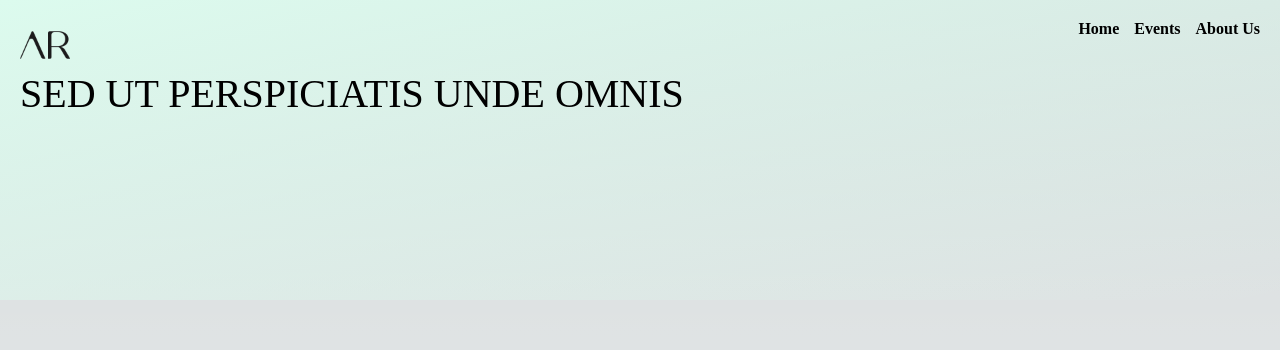
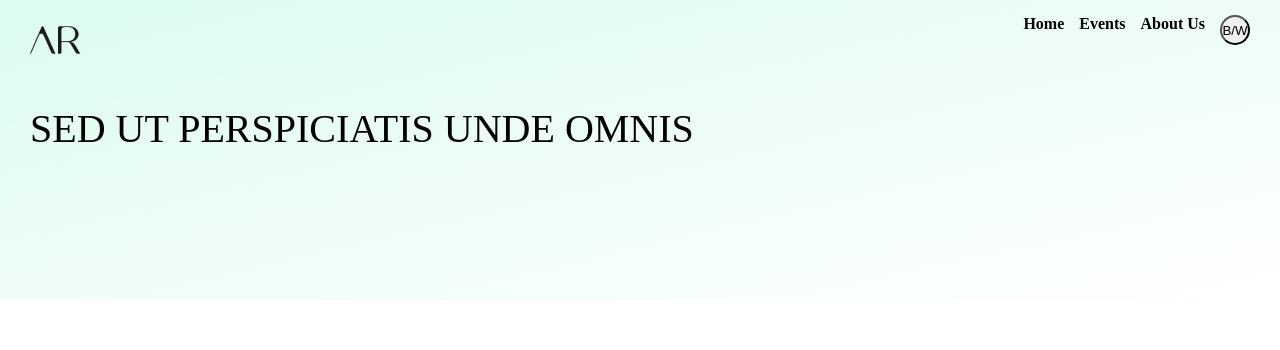
Before and after one commit to Shelby243/EventsWeb, a Next.js app: page / in a window 1280 px wide. Shown: the top 350 px of the page. Built offline with nearby package versions, Linux system fonts and the light colour scheme.

Commit message:
dark mode

```diff
--- a/package.json
+++ b/package.json
@@ -9,6 +9,10 @@
     "lint": "next lint"
   },
   "dependencies": {
+    "@fortawesome/fontawesome-svg-core": "^6.2.1",
+    "@fortawesome/free-regular-svg-icons": "^6.2.1",
+    "@fortawesome/free-solid-svg-icons": "^6.2.1",
+    "@fortawesome/react-fontawesome": "^0.2.0",
     "@next/font": "13.1.5",
     "eslint": "8.32.0",
     "eslint-config-next": "13.1.5",
--- a/pages/_app.js
+++ b/pages/_app.js
@@ -1,14 +1,23 @@
 import MainLayout from '@/src/components/layout/main-layout'
 import '@/styles/globals.css'
 import '@/styles/general.sass'
+import { useState } from 'react'
+
 export default function App({ Component, pageProps }) {
+  const [login,setLogin]=useState(false)
+  const [dark,setDark]=useState(false)
+  const changeBack=()=>{
+    setLogin(!login)
+    setDark(!dark)
+  }
 
   return (
-    <>
-    <MainLayout>
+    // eslint-disable-next-line react/jsx-no-duplicate-props
+    <div style={{backgroundColor:login?"#000000":"#fff",color:login?"#fff":"#000000"}} >
+    <MainLayout changeBack={changeBack} >
     <Component {...pageProps} />
     </MainLayout>
 
-    </>
+    </div>
   )
 }
--- a/src/components/header/header.jsx
+++ b/src/components/header/header.jsx
@@ -1,6 +1,7 @@
 import Link from "next/link"
 import Image from "next/image"
-export const Header=()=>{
+import { FontAwesomeIcon } from "@fortawesome/react-fontawesome"
+export const Header=({changeBack})=>{
     return (
         <header>
             <div>
@@ -23,6 +24,11 @@ export const Header=()=>{
                             <a>About Us</a>
                         </Link>
                     </li>
+                    <li>
+
+                       <button onClick={changeBack}>B/W</button>
+
+                    </li>
                 </ul>
 
 
--- a/src/components/layout/main-layout.jsx
+++ b/src/components/layout/main-layout.jsx
@@ -2,10 +2,10 @@ import React from 'react'
 import { Footer } from '../footer/footer'
 import { Header } from '../header/header'
 
-const MainLayout = ({children}) => {
+const MainLayout = ({children,changeBack}) => {
   return (
     <>
-        <Header/>
+        <Header changeBack={changeBack} />
         <main>
             {children}
         </main>
--- a/styles/general.sass
+++ b/styles/general.sass
@@ -1,7 +1,7 @@
 header
   height:300px
-  padding: 20px
   background: linear-gradient(167deg, #dcfbee,transparent)
+  padding: 15px 30px
 
   >div
     width: 100%
@@ -10,24 +10,31 @@ header
     display: flex
     flex-direction: column
     justify-content: space-between
-  .title
-    width: 60%
-    font-size: 40px
-    text-transform: uppercase
+    gap: 25px
+    .title
+      width: 60%
+      font-size: 40px
+      text-transform: uppercase
 
-  .topNav
-    display: flex
-    justify-content: space-between
-    align-content: center
-    ul
+    .topNav
+      display: flex
+      justify-content: space-between
+      align-content: center
+      ul
 
-      display: flex
-      text-decoration: none
-      list-style: none
-      gap: 15px
-      li
-        font-weight: 600
-        font-size: 16px
+        display: flex
+        text-decoration: none
+        list-style: none
+        gap: 15px
+        li
+          font-weight: 600
+          font-size: 16px
+          button
+            border-radius: 15px
+            height: 30px
+            min-width: 30px
+            box-shadow: none
+            margin: 0 0 35px
 
 footer
   background-color: #333
@@ -90,9 +97,45 @@ main
     flex-wrap: wrap
     width: 100%
     gap: 30px
-    justify-content: start
+    justify-content: flex-start
     .card
       display: flex
       flex-direction: column
       width: 30%
       gap: 20px
+
+
+.event_single_page
+  .email_registration
+    margin-top: 25px
+    label
+      display: flex
+      margin-bottom: 15px
+      font-size: 18px
+      font-weight: 800
+      text-transform: uppercase
+      margin-top: 25px
+    input
+      height: 40px
+      min-width: 350px
+      box-shadow: none
+      border-radius: 5px
+      border: 1px solid #ccc
+      background: whitesmoke
+      color: black
+      font-size: 16px
+    button
+      border-radius: 5px
+      height: 40px
+      min-width: 150px
+      border: 1px solid #5f5a5a
+      font-size: 16px
+      text-transform: uppercase
+      margin-left: 10px
+      font-weight: 600
+      background: #dcfff3
+      color: black
+      cursor: pointer
+      &:hover
+        color:  #dcfff3
+        background: #333
--- a/styles/globals.css
+++ b/styles/globals.css
@@ -18,7 +18,7 @@
     transparent 360deg
   );
   --secondary-glow: radial-gradient(
-    rgba(255, 255, 255, 1),
+    rgba(255, 255, 255, 1) ,
     rgba(255, 255, 255, 0)
   );
 
@@ -87,13 +87,18 @@ body {
 }
 
 body {
-  color: rgb(var(--foreground-rgb));
+  /*color: rgb(var(--foreground-rgb));
   background: linear-gradient(
       to bottom,
       transparent,
       rgb(var(--background-end-rgb))
     )
-    rgb(var(--background-start-rgb));
+    rgb(var(--background-start-rgb));*/
+    background-color: #fff;
+    color: black;
+
+
+
 }
 
 a {
```
Also changed, not shown: src/components/events/single-event.jsx (+7 -2 lines), 1 other file (tests, documents, lock files or other folders).
